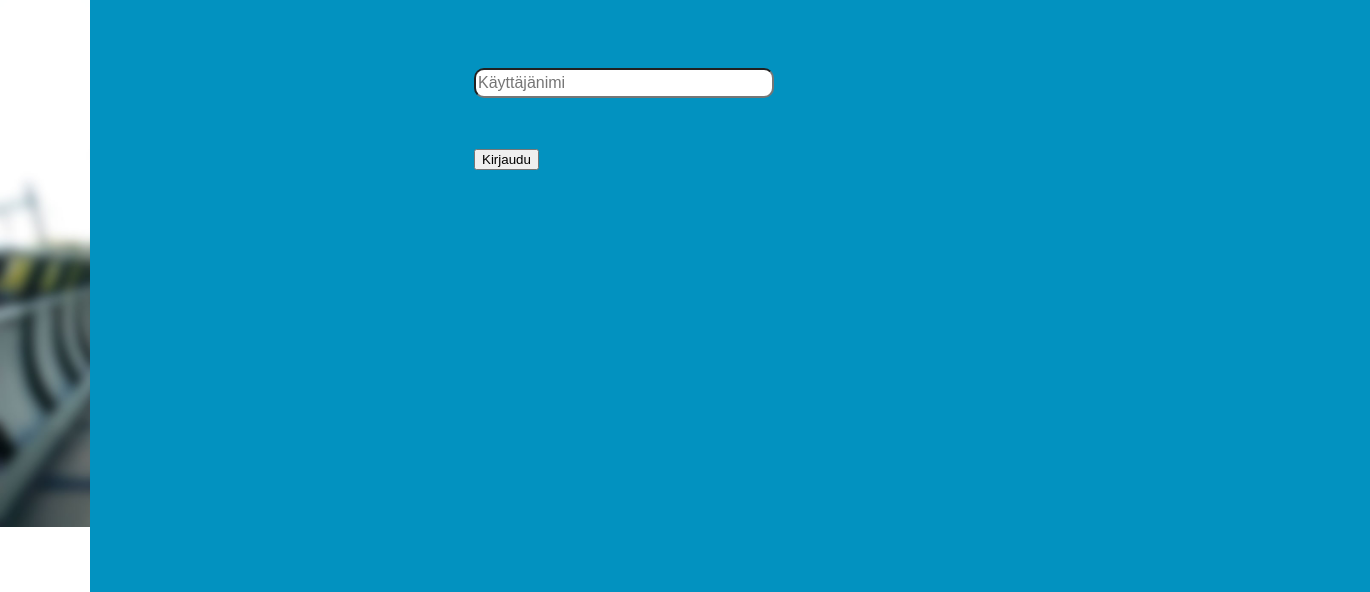
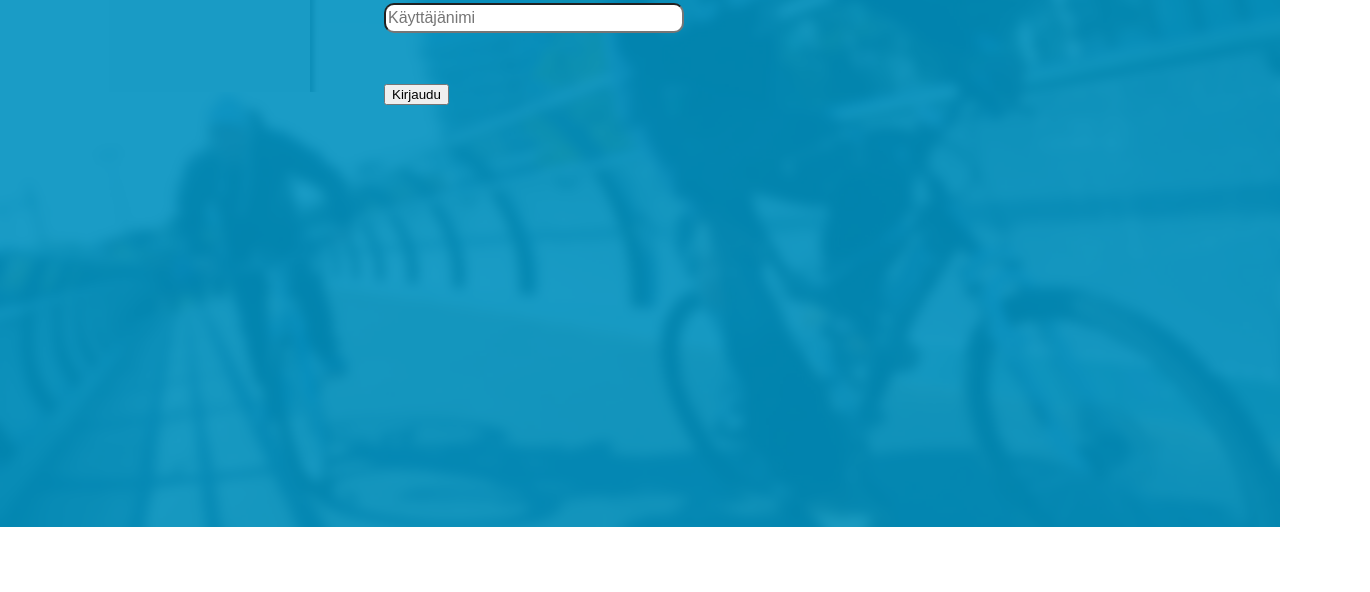
Before and after one commit to eplehton/trubike, a plain HTML site: page game/index.html in a window 1280 px wide. Shown: the part 273-865 px from the top of the page, 1370 px wide, since content can reach past the window. After the commit the page ends 800 px from the top, so only its background shows below. Drawn offline with Linux system fonts and the light colour scheme.

Commit message:
Kirjautumisruudun korjaus
-Kirjautumisruutu muutettu peittämään etusivu kokonaan
-Muutamaa index sivun div-elementtiä siirretty tai poistettu kokonaan

```diff
--- a/game/index.html
+++ b/game/index.html
@@ -37,7 +37,7 @@
 </head>
 <body>
     <div class="background">
-    </div>
+
 
 
 
@@ -75,40 +75,9 @@
             </a>
             </div>
     </div>
-<!--
-     <div class="col-1-6 mobile-col-1-3">
-            <div class="level">
-                <div class="level-picture">
-                    <img src="img/Road.jpg">
-            </div>
-                <h3></h3>
-                <a href="peli.html">
-                    <div class="start">
-                        <h4></h4>
-                    </div>
-            </a>
-            </div>
+</div>
 
-    </div>
-
-    <div class="col-1-6 mobile-col-1-3">
-            <div class="level">
-            <div class="level-picture">
-                <img src="img/Road.jpg">
-            </div>
-            <h3></h3>
-            <a href="peli.html">
-                <div class="start">
-                    <h4></h4>
-                </div>
-            </a>
-            </div>
-    </div>
-
--->
-
-<!---<div class="grid grid-pad">   -->
-    <div id="kirjautumiskentta">   <!-- class="col-1-3 push-1-3" > -->
+<div id="kirjautumiskentta">
             <p>Anna pelaajanimesi aloittaaksesi pelin:</p>
 
             <div id="kirjautumisruutu">
@@ -118,7 +87,6 @@
 			</form>
             </div>
     </div>
-<!--</div> -->
-
+</div>
 </body>
 </html>
--- a/game/pyora.css
+++ b/game/pyora.css
@@ -375,14 +375,12 @@ body {
 	font-family:Helvetica neue, Helvetica, sans-serif;
 	font-size:200%;
 
-    height:100%;
-	width:100%;
-    /*min-width: 350px; */
-
-	background: rgba(2, 146, 192, 1);
-	position: absolute;
-    z-index: 10;
-	/*top: 150px; */
+	background: rgba(2, 146, 192, 0.9);
+	position:absolute;
+    top: 0px;
+    margin: 0;
+    width: 100vw;
+    height: 100vh;
 
 	display: none;
 }
@@ -476,6 +474,7 @@ header{
     background-color: #0292C0;
     opacity: 0.9;
     align-content: center;
+    z-index: 1;
 }
 
 nav ul {
```
